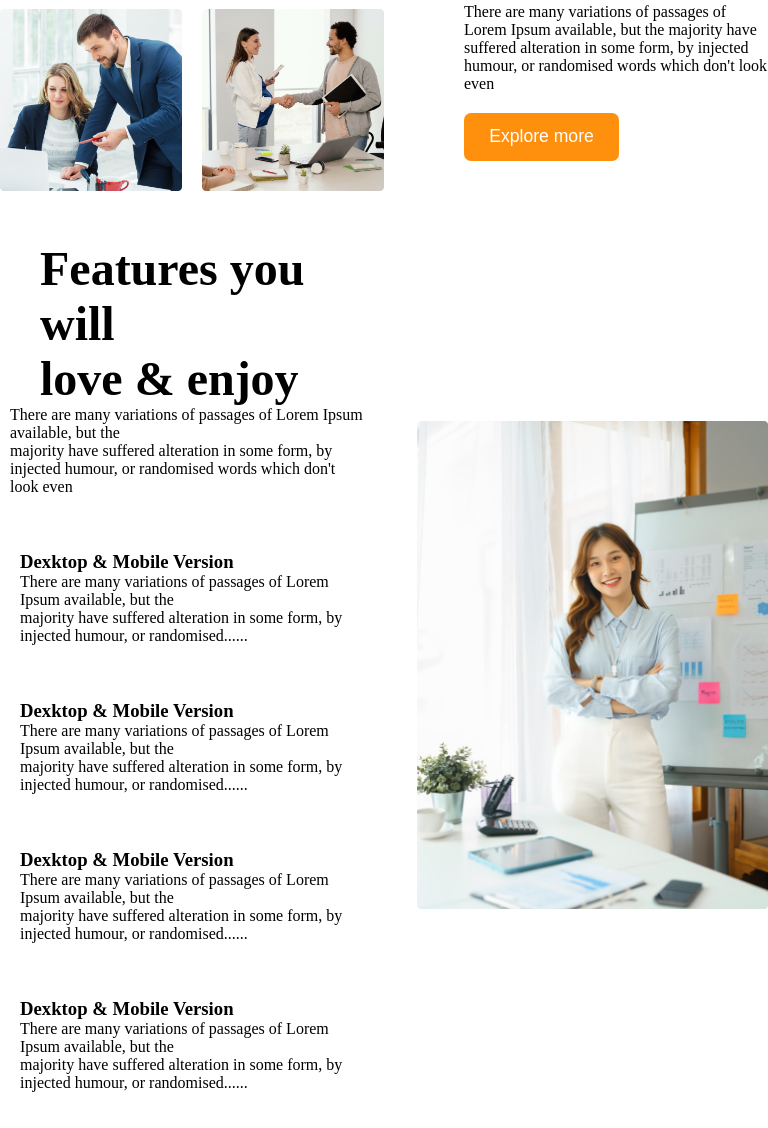
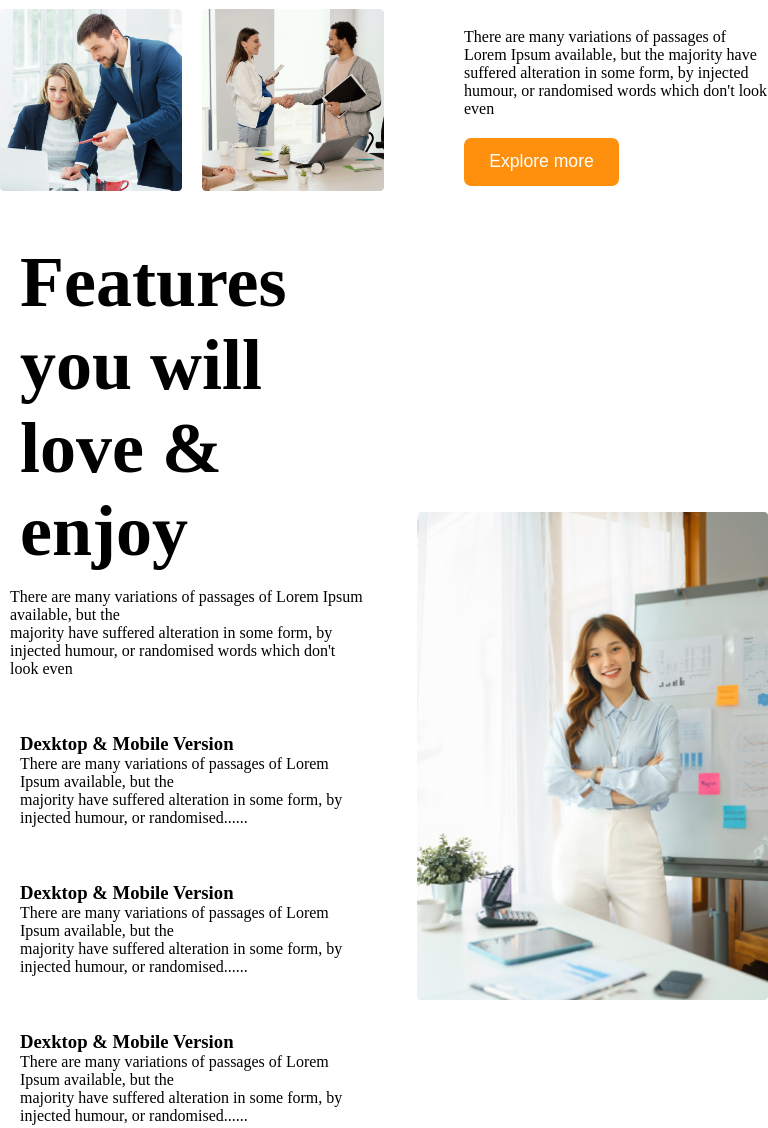
Before and after one commit to mostafiza/architech-project, a plain HTML site: page index.html in a window 768 px wide. Shown: the part 928-2056 px from the top of the page. Drawn offline with Linux system fonts and the light colour scheme.

Commit message:
add responsive change

```diff
--- a/css/style.css
+++ b/css/style.css
@@ -93,11 +93,13 @@ align-items: center;}
 }
 .feature{
     padding-left: 80px;
+
 }
 
 .Quick{
     font-size: 3em;
     font-weight: bold;
+    margin-bottom: 50px;
 }
 .sec{
     margin-bottom: 50px;
@@ -111,7 +113,11 @@ align-items: center;}
 }
 .resume-text{
     padding-left: 10px;
+    gap: 20px;
 
+}
+.Quick{
+    display: grid;
 }
 .hh2{
      padding-left: 30px;
@@ -210,6 +216,10 @@ padding-bottom: 12px;
      .main{
        flex-direction: column;
     }
+    .Quick{
+      grid-column: span (900px);
+
+    }
     .hh3{padding: 0 10px;}
     .sponsar{
     grid-template-columns:repeat( 2,1fr);
--- a/index.html
+++ b/index.html
@@ -71,7 +71,7 @@
 <div class="resume-container display-flex">
 
     <div class="resume-text">
-        <h2 class="Quick hh2">Features you will <br> love & enjoy</h2>
+       <div class="Quick hh3 "> <h2>Features you will <br> love & enjoy</h2></div>
         <p>There are many variations of passages of Lorem Ipsum available, but the <br> majority have suffered alteration in some form, by injected humour, or randomised words which don't look even</p>
         <div class="top">
             <h3>Dexktop & Mobile Version </h3>
```
